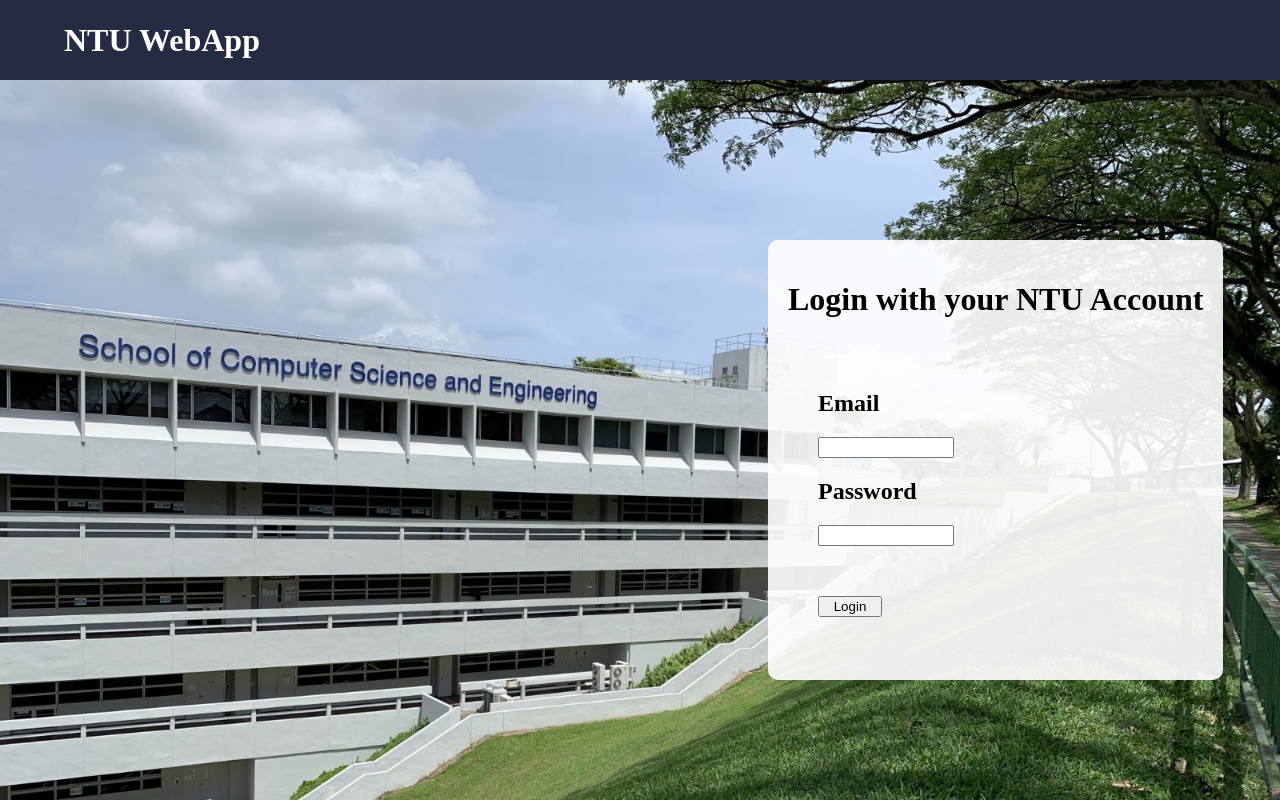
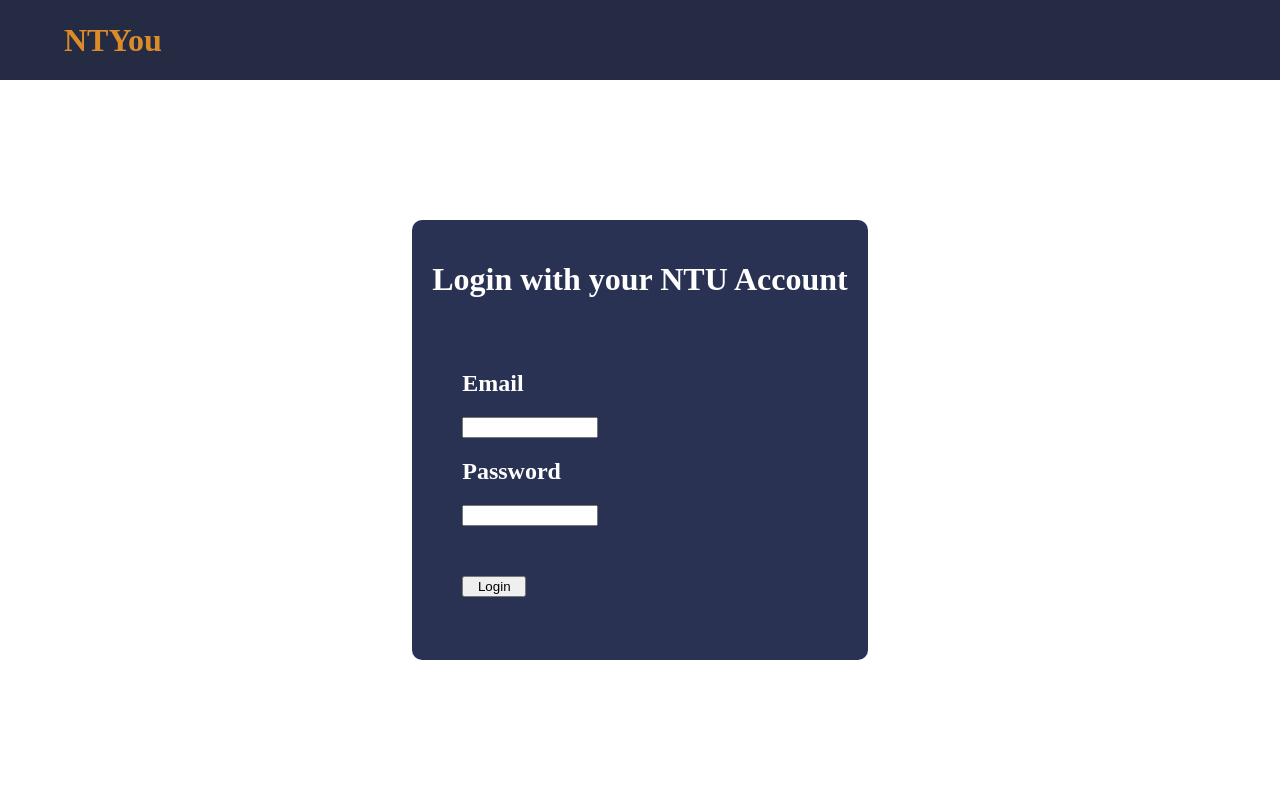
Before and after one commit to winglam209/TechTrek-G6-FE, a React (Create React App) app in the folder fill-in-the-blank/: page / in a window 1280 px wide. Built offline with nearby package versions, Linux system fonts and the light colour scheme; no server answers.

Commit message:
style: :lipstick: Update login and home page

```diff
--- a/fill-in-the-blank/src/components/Login.jsx
+++ b/fill-in-the-blank/src/components/Login.jsx
@@ -26,7 +26,7 @@
 
   return (
     <div className={styles.loginCard}>
-      <h1>Login with your NTU Account</h1>
+      <h1 className={styles.loginCardHeader}>Login with your NTU Account</h1>
       <div className={styles.loginArea}>
         <h2 className={styles.inputHeader}>Email</h2>
         <input
--- a/fill-in-the-blank/src/components/layout/NavBar.jsx
+++ b/fill-in-the-blank/src/components/layout/NavBar.jsx
@@ -21,7 +21,10 @@
 
   return (
     <div className={styles.navBar}>
-      <header className={styles.websiteTitle}>NTU WebApp</header>
+      {/* <header className={styles.websiteTitle}>NTU WebApp</header> */}
+      <Link className={styles.websiteTitle} to="/">
+        NTYou
+      </Link>
       {user ? (
         <div className={styles.navBarLinksRow}>
           <Link className={styles.navBarLink} to="/indexSwap">
--- a/fill-in-the-blank/src/pages/Home.jsx
+++ b/fill-in-the-blank/src/pages/Home.jsx
@@ -8,7 +8,21 @@
 
 const Home = () => {
   const [user, loading, error] = useAuthState(firebaseAuth);
-  return <div className={styles.home}>{user ? <></> : <Login />}</div>;
+
+  return (
+    <div>
+      {user ? (
+        <div className={styles.home}>
+          <h1>Welcome to NTYou!</h1>
+          <h2>A Platform Made For You</h2>
+        </div>
+      ) : (
+        <div className={styles.home}>
+          <Login />
+        </div>
+      )}
+    </div>
+  );
 };
 
 export default Home;
--- a/fill-in-the-blank/src/styles/components/Login.module.css
+++ b/fill-in-the-blank/src/styles/components/Login.module.css
@@ -1,13 +1,17 @@
 .loginCard {
-  background-color: rgba(255, 255, 255, 0.9);
+  background-color: rgba(18, 28, 64, 0.9);
   border-radius: 10px;
   display: flex;
   flex-direction: column;
   height: 50vh;
-  margin-left: 60vw;
-  margin-top: 20vh;
+  /* margin-left: 60vw;
+  margin-top: 20vh; */
   padding: 20px;
   position: relative;
+}
+
+.loginCardHeader {
+  color: white;
 }
 
 .loginArea {
@@ -23,6 +27,7 @@
 }
 
 .inputHeader {
+  color: white;
 }
 
 .loginButton {
--- a/fill-in-the-blank/src/styles/components/layout/NavBar.module.css
+++ b/fill-in-the-blank/src/styles/components/layout/NavBar.module.css
@@ -9,11 +9,12 @@
 }
 
 .websiteTitle {
-  color: white;
+  color: #db8c28;
   font-size: 2rem;
   font-weight: bold;
   margin-left: 5vw;
   margin-right: 40px;
+  text-decoration: none;
 }
 
 .navBarLinksRow {
--- a/fill-in-the-blank/src/styles/pages/Home.module.css
+++ b/fill-in-the-blank/src/styles/pages/Home.module.css
@@ -2,6 +2,7 @@
   display: flex;
   width: 100%;
   height: 90vh;
-  background-image: url(../../../public/ntu-background.jpeg);
-  background-size: cover;
+  justify-content: center;
+  align-items: center;
+  flex-direction: column;
 }
```
